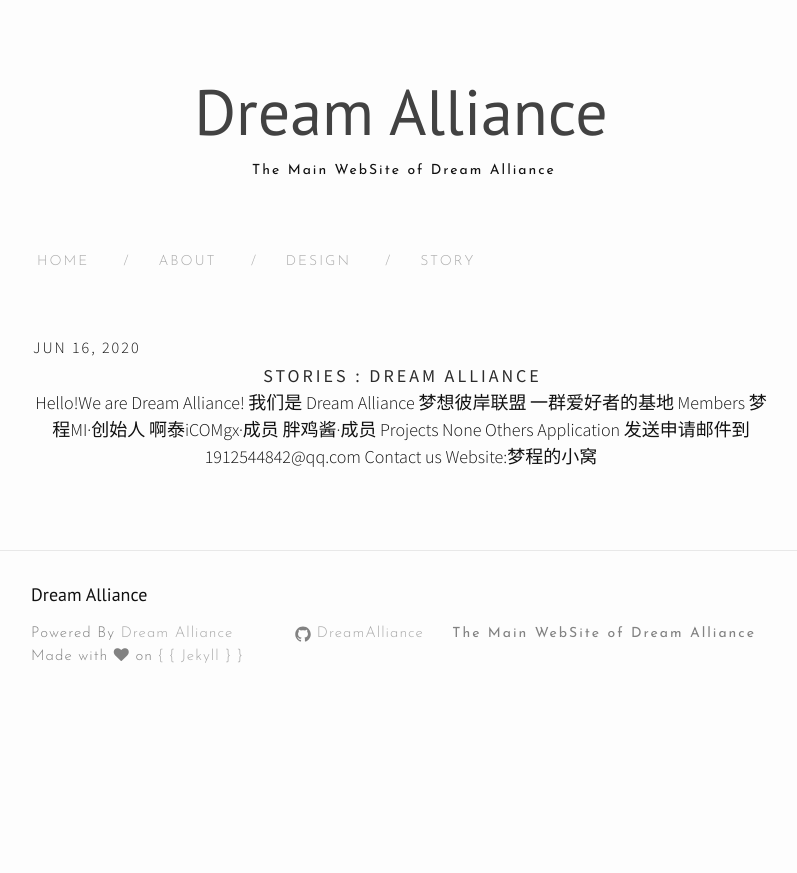
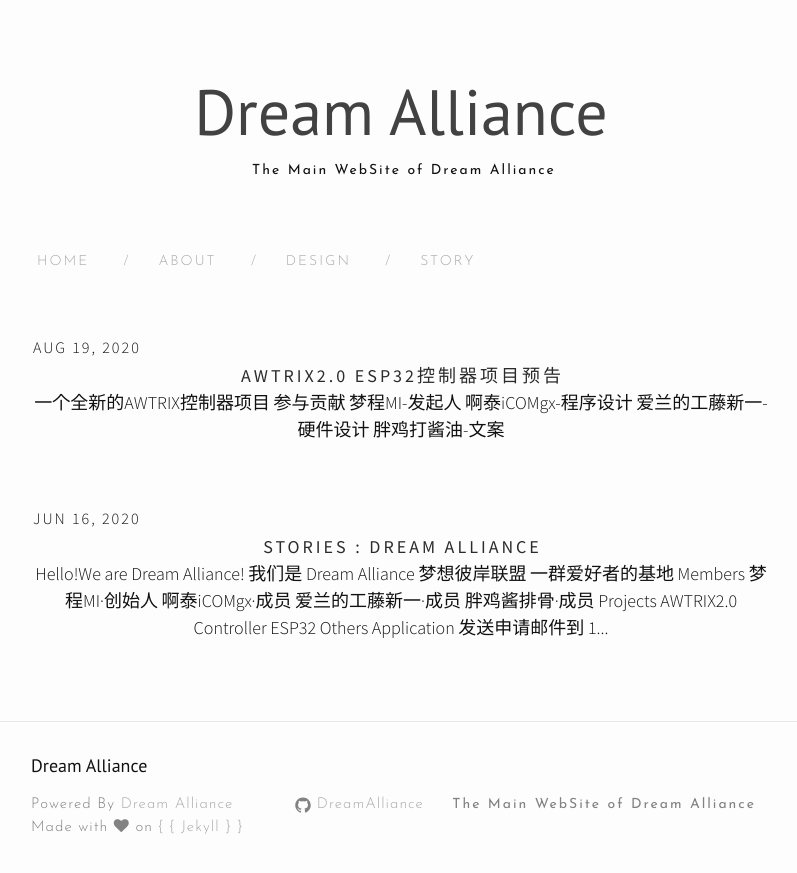
Before and after one commit to DreamAlliance/dreamalliance.github.io, a Jekyll site: the page built from index.html, in a window 1280 px wide. Shown: the top 873 px of the page, without its empty margins (239-1036 px from the left). Built offline with Jekyll 4.4.1, drawn with Linux system fonts in a browser that asks for light colours; nearby versions of some CDN libraries; the list of posts is cut into pages by our own code.

Commit message:
Add 20200819

```diff
--- a/_posts/2020-06-16-design-aboutus.markdown
+++ b/_posts/2020-06-16-story-aboutus.markdown
@@ -18,11 +18,13 @@
 
 ![icomgx](https://dream-alliance.gitee.io/img/members/icomgx.JPG){:width="20"} [啊泰iCOMgx·成员](https://icomgx.cn/)
 
-![pangchicken](https://dream-alliance.gitee.io/img/members/pangchicken.JPG){:width="20"} [胖鸡酱·成员](https://panzhifei.xyz/)
+![AilansKudoShinichi](https://dream-alliance.gitee.io/img/members/AilansKudoShinichi.JPG){:width="20"} [爱兰的工藤新一·成员](https://github.com/AilansKudoShinichi)
+
+![pangchicken](https://dream-alliance.gitee.io/img/members/pangchicken.JPG){:width="20"} [胖鸡酱排骨·成员](https://panzhifei.xyz/)
 
 # Projects
 
-None
+ - [AWTRIX2.0 Controller ESP32](https://gitee.com/Dream-Alliance/AWTRIX2.0-Controller-ESP32/)
 
 # Others
 
--- /dev/null
+++ b/_posts/2020-08-19-design-AWTRIXPreview.markdown
@@ -0,0 +1,27 @@
+---
+layout: post
+title:  "AWTRIX2.0 ESP32控制器项目预告"
+date:   2020-08-19 12:00:00 +0800
+categories: ["design"]
+author: "胖鸡酱排骨"
+---
+
+# 一个全新的AWTRIX控制器项目
+
+![](https://dream-alliance.gitee.io/img/2020/08/19/1.jpg)
+
+![](https://dream-alliance.gitee.io/img/2020/08/19/2.jpg)
+
+![](https://dream-alliance.gitee.io/img/2020/08/19/3.jpg)
+
+<iframe height="400" width="600" ssrc="//player.bilibili.com/player.html?aid=711791901&bvid=BV1mD4y127Ar&cid=226023915&page=1" scrolling="no" border="0" frameborder="no" framespacing="0" allowfullscreen="true"> </iframe>
+
+# 参与贡献
+
+![dreamc](https://dream-alliance.gitee.io/img/members/dreamc.JPG){:width="20"} [梦程MI-发起人](https://www.dreamcstudio.cn/)
+
+![icomgx](https://dream-alliance.gitee.io/img/members/icomgx.JPG){:width="20"} [啊泰iCOMgx-程序设计](https://icomgx.cn/)
+
+![AilansKudoShinichi](https://dream-alliance.gitee.io/img/members/AilansKudoShinichi.JPG){:width="20"} [爱兰的工藤新一-硬件设计](https://github.com/AilansKudoShinichi)
+
+![pangchicken](https://dream-alliance.gitee.io/img/members/pangchicken.JPG){:width="20"} [胖鸡打酱油-文案](https://panzhifei.xyz/)
```
Also changed, not shown: img/2020/08/19/1.jpg (added), img/2020/08/19/2.jpg (added), img/2020/08/19/3.jpg (added), img/members/AilansKudoShinichi.jpg (added).
